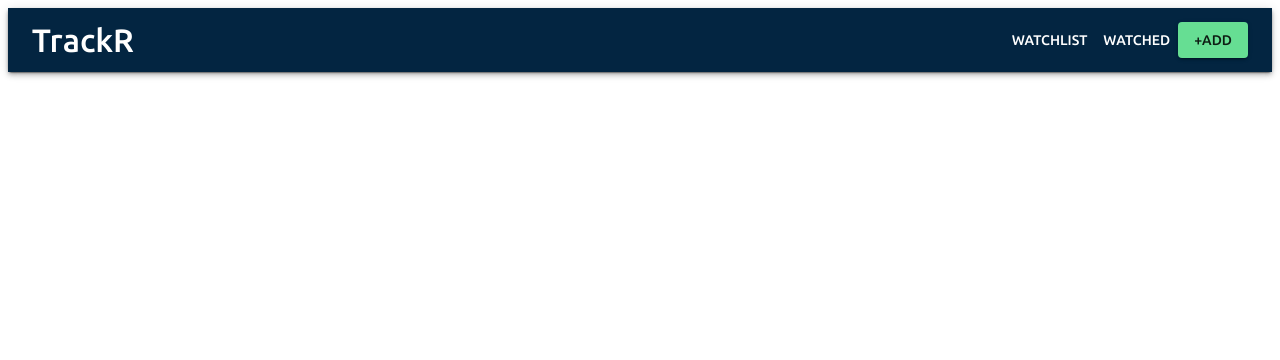
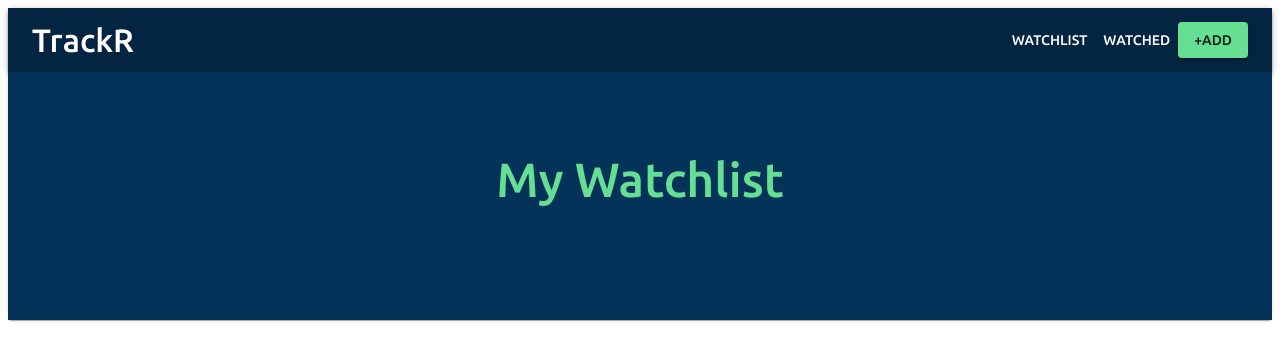
Before and after one commit to AmitrajitDas/TrackR, a React (Create React App) app: page /watchlist in a window 1280 px wide. Shown: the top 360 px of the page. Built offline with nearby package versions, Linux system fonts and the light colour scheme.

Commit message:
watchlist page rendered successfully

```diff
--- a/src/App.js
+++ b/src/App.js
@@ -13,6 +13,7 @@ import Navbar from './components/Navbar/Navbar.jsx'
 
 // screens
 import Add from './screens/Add/Add.jsx'
+import Watchlist from './screens/Watchlist/Watchlist.jsx'
 
 const App = () => {
   const theme = responsiveFontSizes(
@@ -43,6 +44,7 @@ const App = () => {
             <Navbar />
             <Switch>
               <Route path='/add' component={Add} />
+              <Route path='/watchlist' component={Watchlist} />
             </Switch>
           </Router>
         </Paper>
--- a/src/components/Navbar/Navbar.jsx
+++ b/src/components/Navbar/Navbar.jsx
@@ -24,9 +24,11 @@ const Navbar = () => {
           <Typography variant='h4' className={classes.title}>
             {' '}
           </Typography>
-          <Button color='inherit'>Watchlist</Button>
+          <Link to='/watchlist' className={classes.whiteLink}>
+            <Button color='inherit'>Watchlist</Button>
+          </Link>
           <Button color='inherit'>Watched</Button>
-          <Link to='/add' className={classes.link}>
+          <Link to='/add' className={classes.blackLink}>
             <Button variant='contained' color='secondary'>
               +Add
             </Button>
--- a/src/components/Navbar/styles.js
+++ b/src/components/Navbar/styles.js
@@ -9,7 +9,11 @@ export const useStyles = makeStyles((theme) => ({
     flexGrow: 1,
   },
 
-  link: {
+  whiteLink: {
+    color: '#fff',
+    textDecoration: 'none',
+  },
+  blackLink: {
     color: theme.palette.alternate.main,
     textDecoration: 'none',
   },
--- a/src/screens/Add/Add.jsx
+++ b/src/screens/Add/Add.jsx
@@ -1,6 +1,6 @@
 import { useState } from 'react'
 import { useDispatch, useSelector } from 'react-redux'
-import { TextField } from '@material-ui/core'
+import { TextField, Typography } from '@material-ui/core'
 import LinearProgress from '@material-ui/core/LinearProgress'
 import Alert from '@material-ui/lab/Alert'
 
@@ -31,6 +31,9 @@ const Add = () => {
 
   return (
     <div className={classes.wrapper}>
+      <Typography color='secondary' variant='h3' className={classes.header}>
+        Add to Watchlist
+      </Typography>
       <div className={classes.inputWrapper}>
         <TextField
           placeholder='Search for Movies'
--- a/src/screens/Add/styles.js
+++ b/src/screens/Add/styles.js
@@ -5,7 +5,12 @@ export const useStyles = makeStyles((theme) => ({
     backgroundColor: theme.palette.body.main,
     padding: '21.3rem',
   },
-
+  header: {
+    marginTop: '-10rem',
+    display: 'flex',
+    alignItems: 'center',
+    justifyContent: 'center',
+  },
   inputWrapper: {
     display: 'flex',
     alignItems: 'center',
@@ -13,7 +18,7 @@ export const useStyles = makeStyles((theme) => ({
   },
 
   search: {
-    marginTop: '-10rem',
+    marginTop: '8rem',
     width: '70rem',
   },
 
--- a/src/screens/Watchlist/Watchlist.jsx
+++ b/src/screens/Watchlist/Watchlist.jsx
@@ -0,0 +1,30 @@
+import { useSelector } from 'react-redux'
+import { Typography, Grid } from '@material-ui/core'
+
+import MovieCard from '../../components/MovieCard/MovieCard.jsx'
+import { useStyles } from './styles'
+
+const Watchlist = () => {
+  const classes = useStyles()
+
+  const { watchlistMovies } = useSelector((state) => state.watchlist)
+  console.log(watchlistMovies)
+  return (
+    <div className={classes.wrapper}>
+      <div className={classes.headerWrapper}>
+        <Typography variant='h3' color='secondary'>
+          My Watchlist
+        </Typography>
+      </div>
+      <Grid container className={classes.cardWrapper}>
+        {watchlistMovies.map((movie) => (
+          <Grid item xs={3}>
+            <MovieCard movie={movie} type='watchlist' />
+          </Grid>
+        ))}
+      </Grid>
+    </div>
+  )
+}
+
+export default Watchlist
--- a/src/screens/Watchlist/styles.js
+++ b/src/screens/Watchlist/styles.js
@@ -0,0 +1,16 @@
+import { makeStyles } from '@material-ui/core/styles'
+
+export const useStyles = makeStyles((theme) => ({
+  wrapper: {
+    backgroundColor: theme.palette.body.main,
+  },
+  headerWrapper: {
+    display: 'flex',
+    alignItems: 'center',
+    justifyContent: 'center',
+    padding: '5rem',
+  },
+  cardWrapper: {
+    marginTop: '2rem',
+  },
+}))
```
